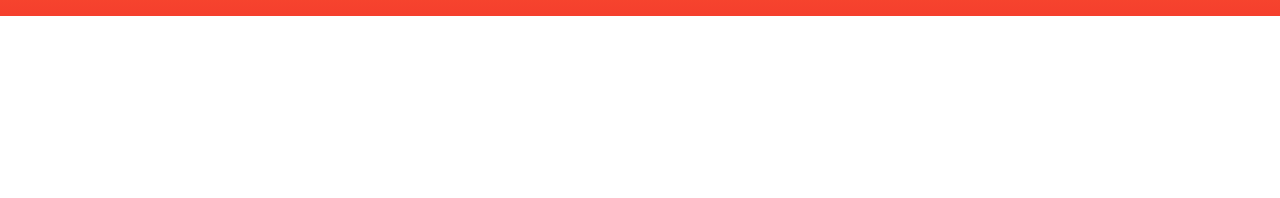
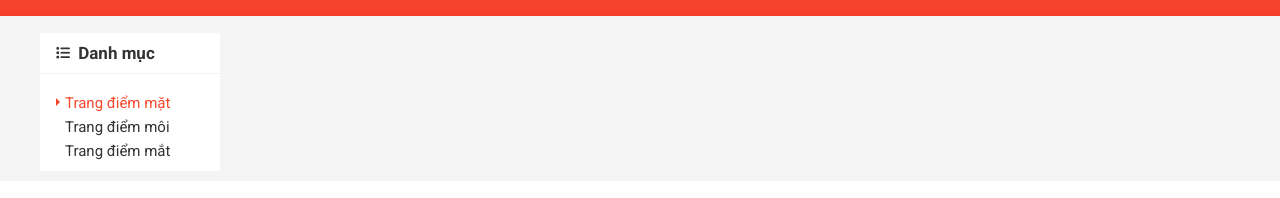
Before and after one commit to tran-trong-dinh/Shopee-Web-F8, a plain HTML site: page index.html in a window 1280 px wide. Shown: the part 104-302 px from the top of the page. Drawn offline with nearby package versions, Linux system fonts and the light colour scheme.

Commit message:
Category

```diff
--- a/assets/css/base.css
+++ b/assets/css/base.css
@@ -22,6 +22,7 @@ html{
     box-sizing: border-box;
 }
 
+/* Responsive */
 .grid {
     width: 1200px;
     max-width: 100%;
@@ -35,8 +36,21 @@ html{
 .grid__row{
     display: flex;
     flex-wrap: wrap;
+    margin-left: -12px;
+    margin-right: -12px;
 }
 
+/* test responsip grid*/
+.grid__column-2 {
+    padding-left: 12px;
+    padding-right: 12px;
+    width: 16.6667%;
+}
+.grid__column-10 {
+    padding-left: 12px;
+    padding-right: 12px;
+    width: 83.3334%
+}
 /* Animation */
 @keyframes fadeIn {
     from {
--- a/assets/css/main.css
+++ b/assets/css/main.css
@@ -76,10 +76,6 @@
     right: 0;
     width: 85%;
     height: 8px;
-}
-
-.header__navbar-user-item {
-
 }
 
 .header__navbar-user-item--separate {
@@ -331,10 +327,6 @@
     margin-top: 4px;
 }
 
-.header__notify-footer{
-
-}
-
 .header__notify-footer-btn {
     display: block;
     text-decoration: none;
@@ -379,10 +371,6 @@
     font-weight: 400;
     color: var(--primary-color);
     cursor: pointer;
-}
-
-.auth-form__form {
-
 }
 
 .auth-form__input {
@@ -836,3 +824,63 @@
     color: var(--text-color);
     display: block;
 }
+
+/* container */
+.container{
+    background-color: #f5f5f5;
+}
+
+.category{
+    border-radius: 2px;
+    background-color: var(--white-color);
+}
+
+.category__heading {
+    font-size: 1.7rem;
+    color: var(--text-color);
+    padding: 12px 16px;
+    border-bottom: 1px solid rgba(0, 0, 0, 0.05);
+}
+
+.category__heading-icon {
+    font-size: 1.4rem;
+    margin-right: 4px;
+    position: relative;
+    top: -1px;
+}
+
+.category-list {
+    padding: 0 0 8px 0;
+    list-style: none;
+    margin-left: 9px;
+}
+
+.category-item--avtive .category-item__link{
+    color: var(--primary-color);
+}
+
+.category-item--avtive .category-item__link::before{
+    content: "";
+    position: absolute;
+    top: 50%;
+    left: 7px;
+    border: 4px solid;
+    transform: translateY(calc(-50% - 1px));
+    border-color: transparent transparent transparent var(--primary-color);
+}
+
+.category-item__link {
+    position: relative;
+    right: 0;
+    font-size: 1.5rem;
+    text-decoration: none;
+    color: var(--text-color);
+    padding: 4px 16px;
+    display: block;
+    transition: right linear 0.1s;
+}
+
+.category-item__link:hover {
+    right: -4px;
+    color: var(--primary-color);
+}
--- a/index.html
+++ b/index.html
@@ -278,7 +278,34 @@
         </header>
 
         <div class="container">
+            <div class="grid">
+                <div class="grid__row">
+                    <div class="grid__column-2">
+                        <nav class="category">
+                            <h3 class="category__heading">
+                                <i class="category__heading-icon fa-solid fa-list"></i>
+                                Danh mục
+                            </h3>
 
+                            <ul class="category-list">
+                                <li class="category-item category-item--avtive">
+                                    <a href="" class="category-item__link">Trang điểm mặt </a>
+                                </li>
+                                <li class="category-item">
+                                    <a href="" class="category-item__link">Trang điểm môi</a>
+                                </li>
+                                <li class="category-item">
+                                    <a href="" class="category-item__link">Trang điểm mắt</a>
+                                </li>
+                            </ul>
+                        </nav>
+                    </div>
+
+                    <div class="grid__column-10">
+
+                    </div>
+                </div>
+            </div>
         </div>
 
         <footer class="footer">
```
